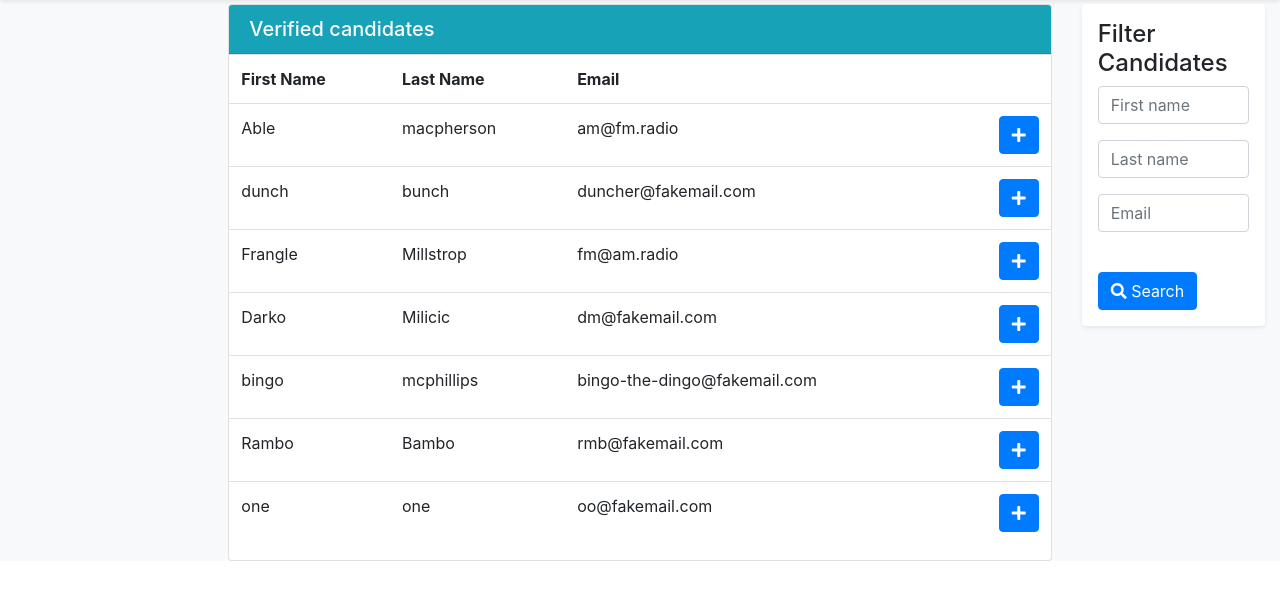
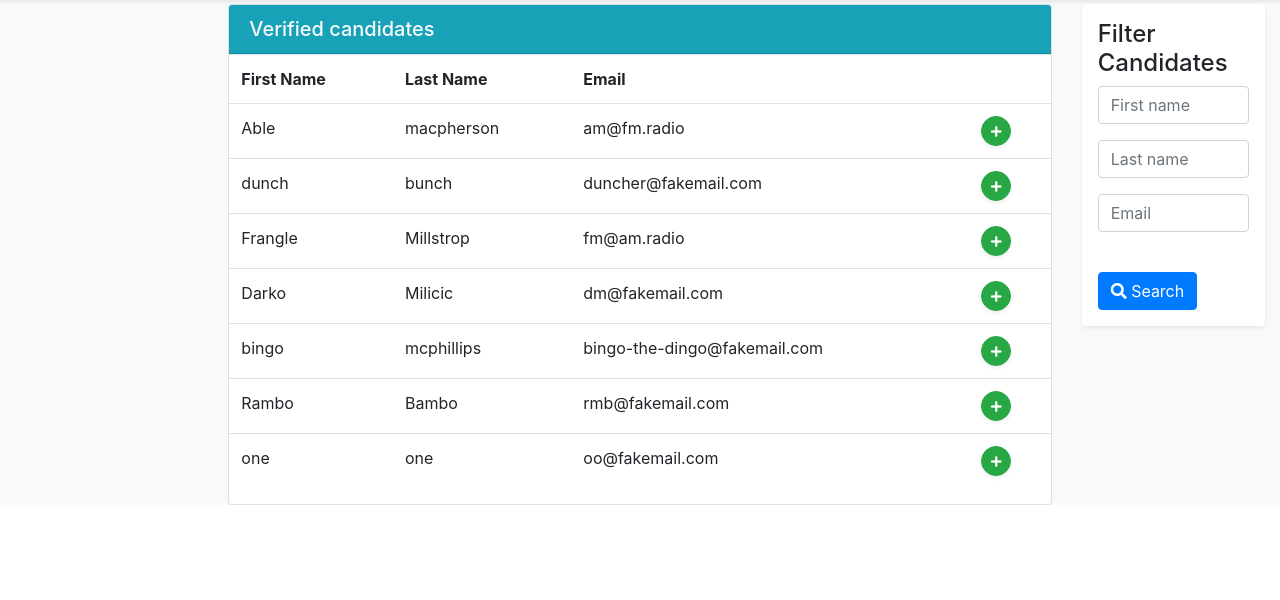
Before and after one commit to context-dependent/cbtrack, a Django app: page /cbtrack/verified-list/ in a window 1280 px wide. Shown: the part 80-680 px from the top of the page. Run offline with Django 3.2, Linux system fonts and the light colour scheme; data comes from the database, SQL or seed files in the repository; some libraries are stand-ins or nearby versions.

Commit message:
styling updates

```diff
--- a/cbtrack/templates/cbtrack/verified_list_filter.html
+++ b/cbtrack/templates/cbtrack/verified_list_filter.html
@@ -26,7 +26,7 @@
     		<td>{{ service_detail.candidate.first_name }}</td>
 			<td>{{ service_detail.candidate.last_name }}</td>
 			<td>{{ service_detail.candidate.email }}</td>
-            <td><a href="{% url 'cbtrack:employment-detail_create' service_detail.candidate.pk %}" class="btn btn-primary float-right" value=''><i class="fas fa-plus text-white"></i></a></td>
+            <td><a href="{% url 'cbtrack:employment-detail_create' service_detail.candidate.pk %}" class="btn btn-success text-light btn-circle shadow-sm m-0" value=''><i class="fas fa-plus text-white"></i></a></td>
         </tr>
     	{% endfor %}
     </table>
```
